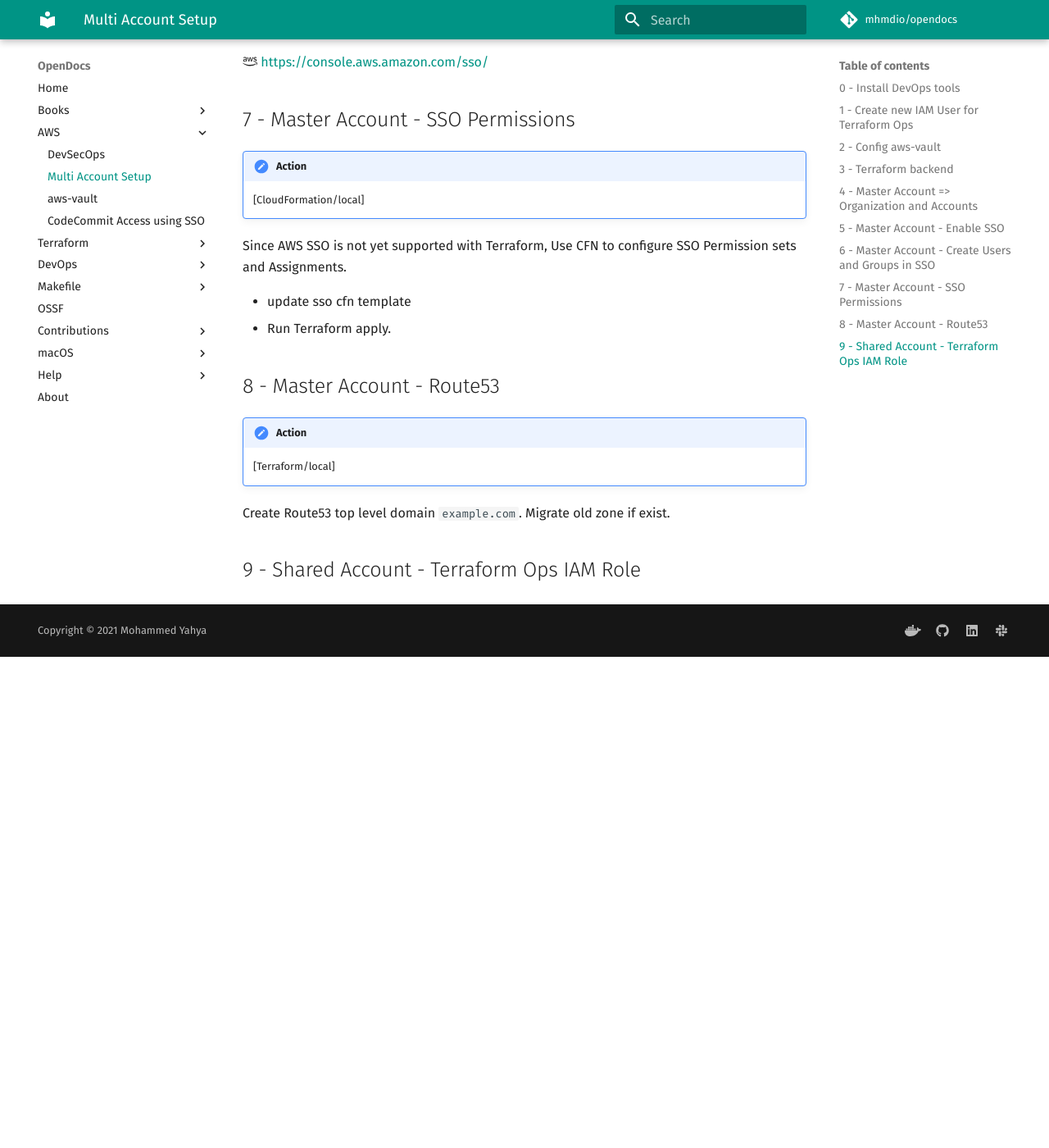
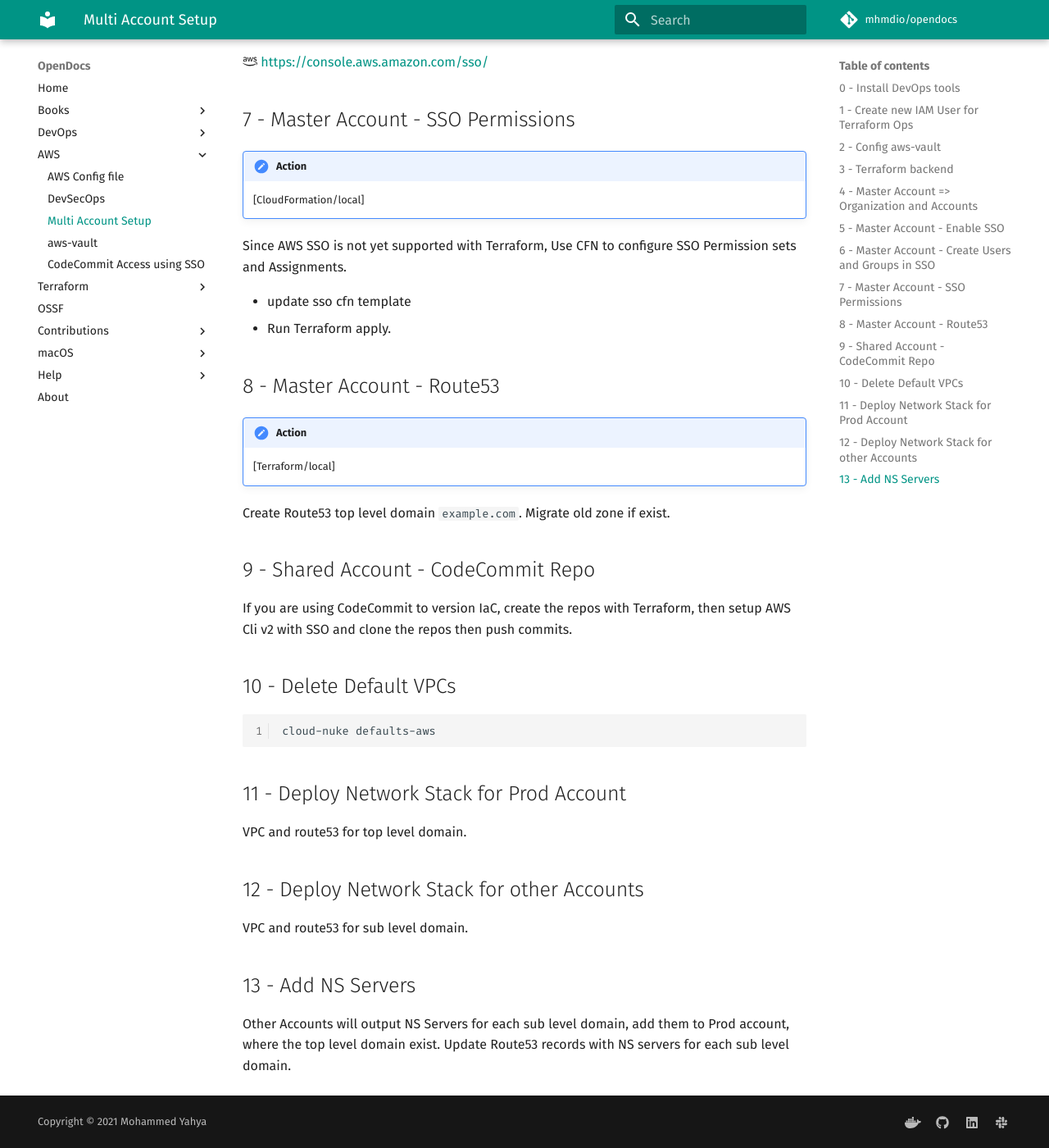
Before and after one commit to mhmdio/docs.mhmd.io, an MkDocs documentation site: the page built from docs/aws/aws-multi-account.md, in a window 1280 px wide and 1400 px high, scrolled down 3041 px. Shown: the whole window at 82% size. Built offline with MkDocs 1.6.1 and Material for MkDocs 9.7.7, drawn with Linux system fonts in a browser that asks for light colours; comment, search, counter and statistics services are not loaded; before the commit the page ends 3842 px from its top, so only the background shows below that.

Commit message:
👌 IMPROVE

````diff
--- a/docs/aws/aws-multi-account.md
+++ b/docs/aws/aws-multi-account.md
@@ -101,4 +101,26 @@
 
 Create Route53 top level domain `example.com`. Migrate old zone if exist.
 
-## 9 - Shared Account - Terraform Ops IAM Role
+## 9 - Shared Account - CodeCommit Repo
+
+If you are using CodeCommit to version IaC, create the repos with Terraform, then setup AWS Cli v2 with SSO and clone the repos then push commits.
+
+## 10 - Delete Default VPCs
+
+```bash
+cloud-nuke defaults-aws
+```
+
+
+## 11 - Deploy Network Stack for Prod Account
+
+VPC and route53 for top level domain.
+
+## 12 - Deploy Network Stack for other Accounts
+
+VPC and route53 for sub level domain.
+
+## 13 - Add NS Servers
+
+Other Accounts will output NS Servers for each sub level domain, add them to Prod account, where the top level domain exist.
+Update Route53 records with NS servers for each sub level domain.
--- a/mkdocs.yml
+++ b/mkdocs.yml
@@ -21,7 +21,16 @@
     - Home: index.md
     - Books:
       - DevOps: books/devops.md
+    - DevOps:
+      - Tools: devops/tools.md
+      - Infrastructure as Code Make Framework:
+        - IACMK: devops/iacmk/iacmk.md
+        - Makefiles:
+          - Terraform: devops/iacmk/makefile/terraform.md
+      - Container Registries:
+        - Harbor: container_registries/harbor.md
     - AWS:
+      - AWS Config file: aws/aws-config-file.md
       - DevSecOps: aws/devsecops.md
       - Multi Account Setup: aws/aws-multi-account.md
       - aws-vault: aws/aws-vault.md
@@ -33,12 +42,7 @@
       - Modules:
         - Terraform Backend: terraform/terraform-backend.md
         - Terraform Organization: terraform/terraform-organization.md
-    - DevOps:
-      - Tools: devops/tools.md
-      - Container Registries:
-        - Harbor: container_registries/harbor.md
-    - Makefile:
-      - Terraform: makefile/terraform.md
+
     - OSSF: OSSF/OSSF.md
     - Contributions:
       - Diagrams: contributions/diagrams.md
````
Also changed, not shown: docs/aws/aws-config-file.md (added, +11 -0 lines), docs/devops/iacmk/iacmk.md (added, +3 -0 lines), docs/devops/iacmk/makefile/terraform.md (renamed from docs/makefile/terraform.md).
